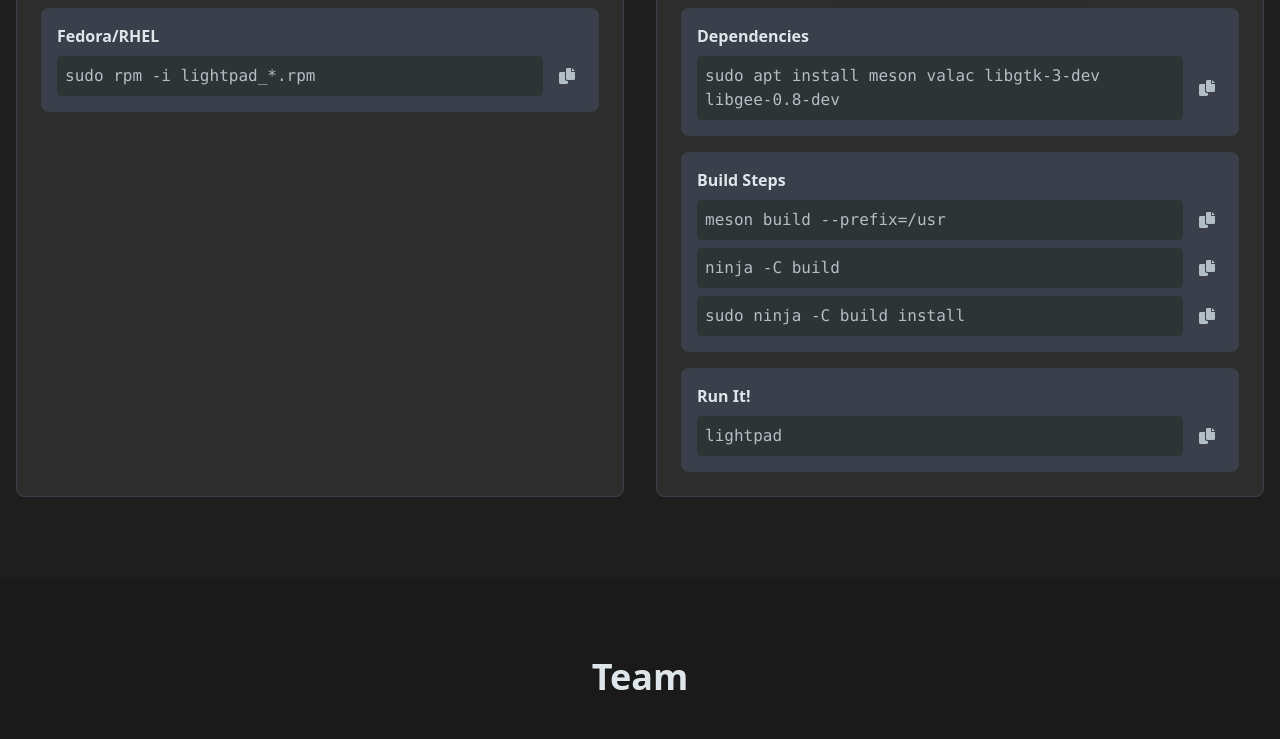
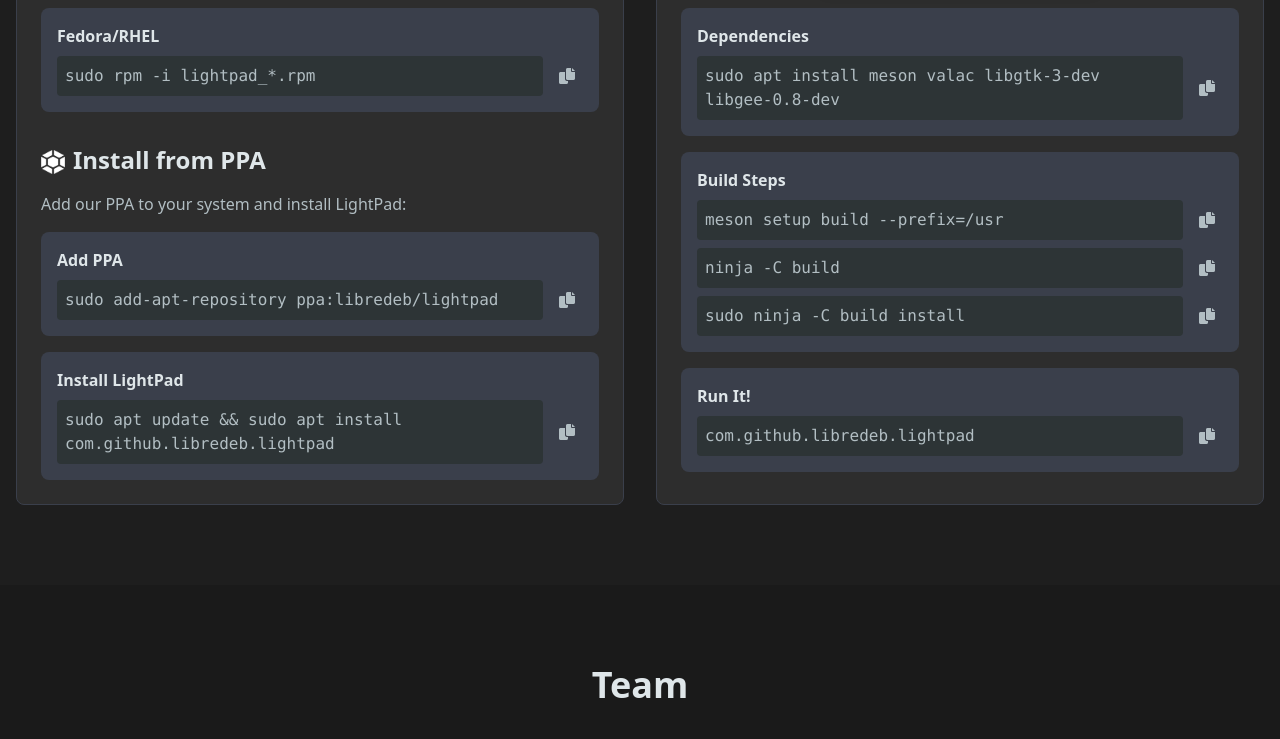
Before and after one commit to libredeb/lightpad-website, a plain HTML site: page index.html in a window 1280 px wide. Shown: the part 1793-2532 px from the top of the page. Drawn offline with nearby package versions, Linux system fonts and the light colour scheme; a script that the page names is missing.

Commit message:
Add PPA section and fix run command

```diff
--- a/index.html
+++ b/index.html
@@ -112,7 +112,7 @@
             <h2 class="text-4xl font-bold text-center mb-12">Get Started</h2>
             <div class="grid md:grid-cols-2 gap-8">
                 <div class="p-6 rounded-lg bg-[#2D3436] border border-[#3A3F4B]">
-                    <h3 class="text-2xl font-semibold mb-4 text-[#DFE6E9]">Install from Package</h3>
+                    <h3 class="text-2xl font-semibold mb-4 text-[#DFE6E9]"><i class="fas fa-box-open mr-2"></i>Install from Package</h3>
                     <p class="text-[#B2BEC3] mb-4">Download the pre-built package for your distribution:</p>
                     <div class="space-y-4">
                         <div class="p-4 bg-[#3A3F4B] rounded-lg">
@@ -131,6 +131,30 @@
                                 <button class="copy-btn p-2 text-[#B2BEC3] hover:text-[#DFE6E9] transition-colors" data-copy="sudo rpm -i lightpad_*.rpm">
                                     <i class="fas fa-copy"></i>
                                 </button>
+                            </div>
+                        </div>
+                    </div>
+                    <div class="mt-8">
+                        <h3 class="text-2xl font-semibold mb-4 text-[#DFE6E9]"><img src="assets/ppa-icon.png" alt="PPA" class="inline-block w-6 h-6 mr-2">Install from PPA</h3>
+                        <p class="text-[#B2BEC3] mb-4">Add our PPA to your system and install LightPad:</p>
+                        <div class="space-y-4">
+                            <div class="p-4 bg-[#3A3F4B] rounded-lg">
+                                <h4 class="font-semibold text-[#DFE6E9] mb-2">Add PPA</h4>
+                                <div class="flex items-center space-x-2">
+                                    <code class="flex-1 p-2 bg-[#2D3436] rounded text-[#B2BEC3]">sudo add-apt-repository ppa:libredeb/lightpad</code>
+                                    <button class="copy-btn p-2 text-[#B2BEC3] hover:text-[#DFE6E9] transition-colors" data-copy="sudo add-apt-repository ppa:libredeb/lightpad">
+                                        <i class="fas fa-copy"></i>
+                                    </button>
+                                </div>
+                            </div>
+                            <div class="p-4 bg-[#3A3F4B] rounded-lg">
+                                <h4 class="font-semibold text-[#DFE6E9] mb-2">Install LightPad</h4>
+                                <div class="flex items-center space-x-2">
+                                    <code class="flex-1 p-2 bg-[#2D3436] rounded text-[#B2BEC3]">sudo apt update && sudo apt install com.github.libredeb.lightpad</code>
+                                    <button class="copy-btn p-2 text-[#B2BEC3] hover:text-[#DFE6E9] transition-colors" data-copy="sudo apt update && sudo apt install lightpad">
+                                        <i class="fas fa-copy"></i>
+                                    </button>
+                                </div>
                             </div>
                         </div>
                     </div>
@@ -158,7 +182,7 @@
                             <h4 class="font-semibold text-[#DFE6E9] mb-2">Build Steps</h4>
                             <div class="space-y-2">
                                 <div class="flex items-center space-x-2">
-                                    <code class="flex-1 p-2 bg-[#2D3436] rounded text-[#B2BEC3]">meson build --prefix=/usr</code>
+                                    <code class="flex-1 p-2 bg-[#2D3436] rounded text-[#B2BEC3]">meson setup build --prefix=/usr</code>
                                     <button class="copy-btn p-2 text-[#B2BEC3] hover:text-[#DFE6E9] transition-colors" data-copy="meson build --prefix=/usr">
                                         <i class="fas fa-copy"></i>
                                     </button>
@@ -180,7 +204,7 @@
                         <div class="p-4 bg-[#3A3F4B] rounded-lg">
                             <h4 class="font-semibold text-[#DFE6E9] mb-2">Run It!</h4>
                             <div class="flex items-center space-x-2">
-                                <code class="flex-1 p-2 bg-[#2D3436] rounded text-[#B2BEC3]">lightpad</code>
+                                <code class="flex-1 p-2 bg-[#2D3436] rounded text-[#B2BEC3]">com.github.libredeb.lightpad</code>
                                 <button class="copy-btn p-2 text-[#B2BEC3] hover:text-[#DFE6E9] transition-colors" data-copy="lightpad">
                                     <i class="fas fa-copy"></i>
                                 </button>
@@ -230,8 +254,8 @@
             <h2 class="text-4xl font-bold text-center text-[#DFE6E9] mb-12">Download</h2>
             <div class="max-w-3xl mx-auto">
                 <div class="bg-[#2A2A2A] p-8 rounded-lg shadow-lg border border-[#333333]">
-                    <h3 class="text-2xl font-semibold text-[#DFE6E9] mb-4">Available for Linux</h3>
-                    <p class="text-[#B2BEC3] mb-6">LightPad is available for various Linux distributions through different installation methods.</p>
+                    <h3 class="text-2xl font-semibold text-[#DFE6E9] mb-4">Available for GNU/Linux</h3>
+                    <p class="text-[#B2BEC3] mb-6">LightPad is available for various GNU/Linux distributions through different installation methods.</p>
                     <div class="grid md:grid-cols-2 gap-4">
                         <a href="https://github.com/libredeb/lightpad/releases" class="bg-[#4A90E2] hover:bg-[#357ABD] text-white px-6 py-3 rounded-lg transition-colors text-center flex items-center justify-center space-x-2 shadow-lg hover:shadow-xl transform hover:-translate-y-1">
                             <i class="fas fa-download"></i>
```
Also changed, not shown: assets/ppa-icon.png (added).
